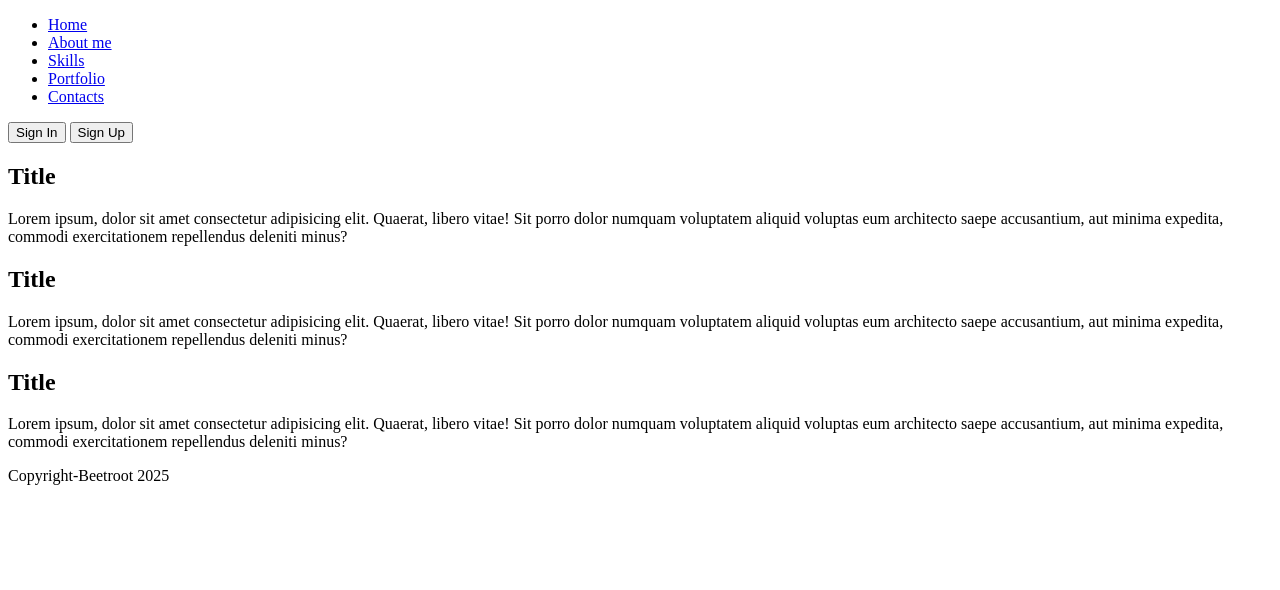
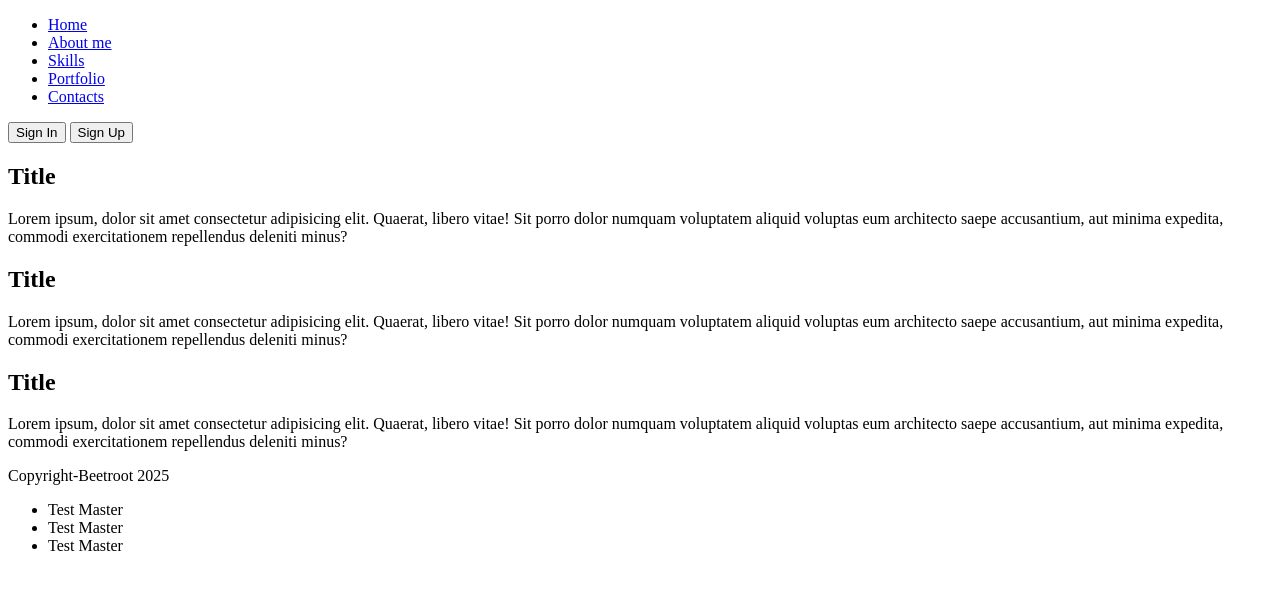
Before and after one commit to Livina5/Test_Repo, a plain HTML site: page index.html in a window 1280 px wide. Drawn offline with Linux system fonts and the light colour scheme.

Commit message:
Add list in footer block

```diff
--- a/index.html
+++ b/index.html
@@ -59,6 +59,11 @@
         <div class="container">
             <p>Copyright-Beetroot 2025</p>
         </div>
+        <ul>
+            <li>Test Master</li>
+            <li>Test Master</li>
+            <li>Test Master </li>
+        </ul>
 
     </footer>
 
```
